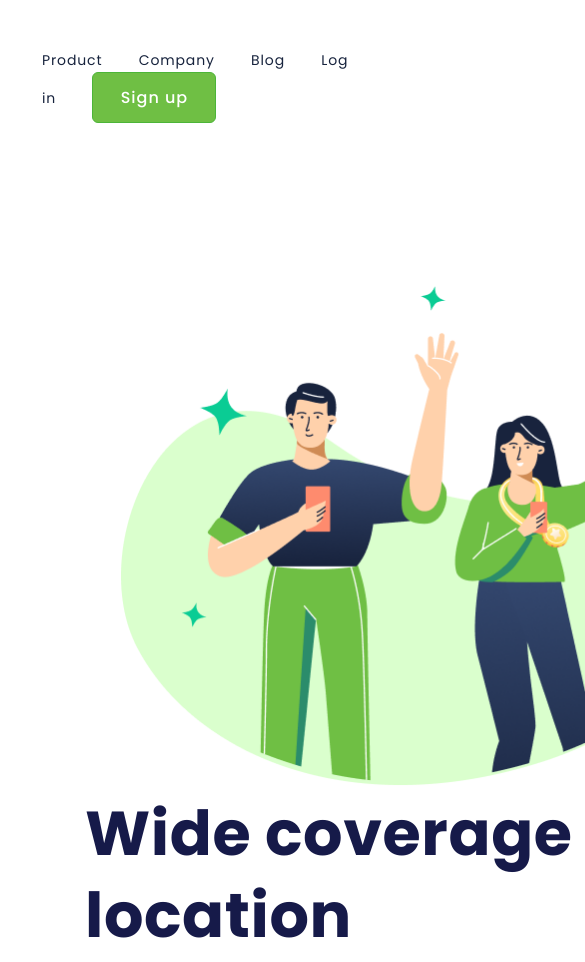
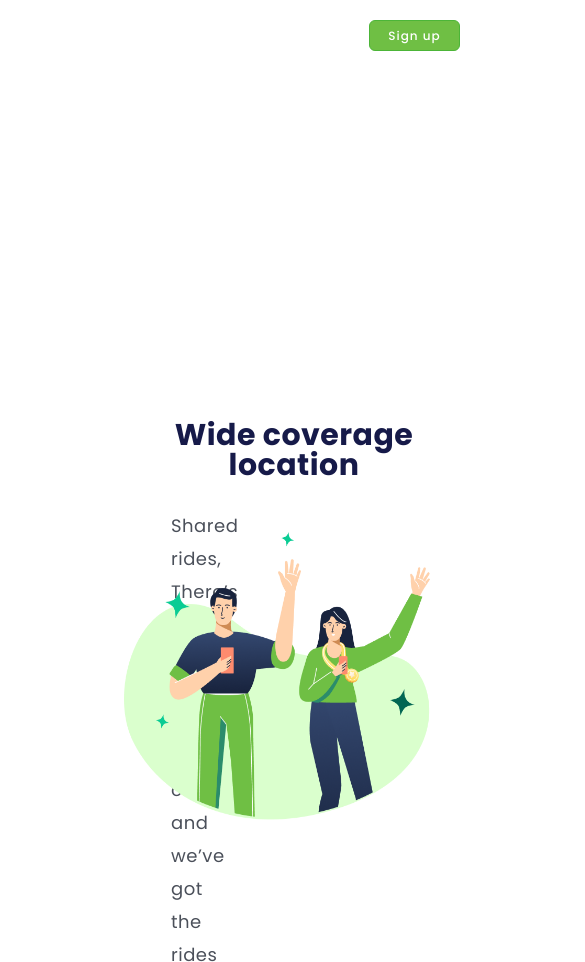
Before and after one commit to brunapcosta/Desafio-Positive, a plain HTML site: page index.html in a window 390 px wide. Shown: the top 962 px of the page, 585 px wide, since content can reach past the window. Drawn offline with Linux system fonts and the light colour scheme.

Commit message:
Desafio Wide Coverage Location

```diff
--- a/index.html
+++ b/index.html
@@ -8,6 +8,7 @@
     <title>Dsafio - Positive</title>
 </head>
 <body>
+    <div>
         <header>
             <a class="link-header">Product</a>
             <a class="link-header">Company</a>
@@ -18,13 +19,14 @@
         <main>
             <img src="./img/positive.png" alt="logo-positive" class="image-logo"/>
 
-        <div>
+            <section>
                 <h1>Wide coverage location</h1>
                 <p>Shared rides, There’s lots to do in your city, and we’ve
                     got the rides to help you enjoy it all. And they’re all
                     available right from your app.</p>
                 <button class="button-main">Learn more</button>
+            </section>
+        </main>
     </div>
-    </main>
 </body>
 </html>
--- a/styles.css
+++ b/styles.css
@@ -80,3 +80,81 @@ p{
     margin-bottom: 290px;
     cursor: pointer;
 }
+
+@media screen and (max-width: 700px){
+    div{
+        max-width: 24%;
+        min-height: 100vh;
+    }
+
+    header{
+    padding: 0;
+    margin: 0;
+    }
+
+   .link-header{
+    display: none;
+    }
+
+    section{
+        top: 124px;
+        display: block;
+        margin: 0;
+        padding: 0;
+    }
+
+    .image-logo{
+        display: block;
+        position: relative;
+        top: 50vh;
+        padding: 0;
+        margin: 59px 39px 22px;
+        width: 312px;
+        height: 288px;
+    }
+
+    .button-signup{
+        padding: 0;
+        width: 91px;
+        height: 31px;
+        margin: 20px 20px 0px 284px;
+        font-size: 12px;
+        line-height: 18px;
+
+    }
+    /*
+    div{
+       position: relative;
+       bottom: 300px;
+       left: 43px;
+
+    }
+    */
+
+    h1{
+        margin-left: 57px;
+        margin-right: 55px;
+        width: 304px;
+        text-align: center;
+        font-size: 30px;
+        line-height: 30px;
+        letter-spacing: 0.5px;
+
+    }
+
+    p{
+        margin: 29px 43px 26px 43px;
+        width: auto;
+        text-align: center;
+        padding-left: 43px;
+        padding-right: 43px;
+    }
+
+    .button-main{
+        margin: 0 auto;
+        display: block;
+    }
+
+
+
+}
```
Lines whose indentation alone changed are shown as unchanged.
